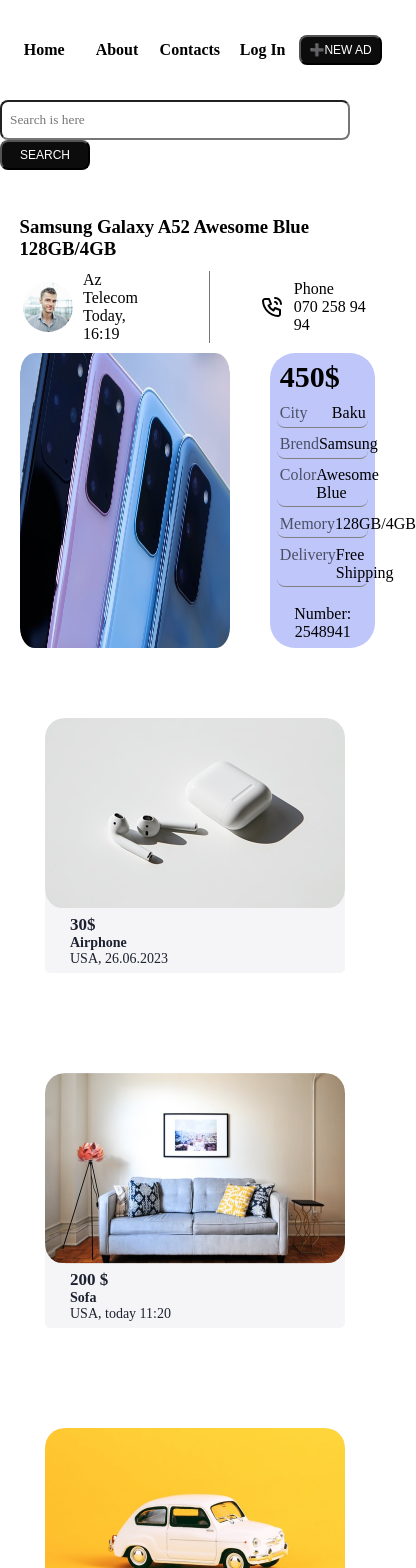
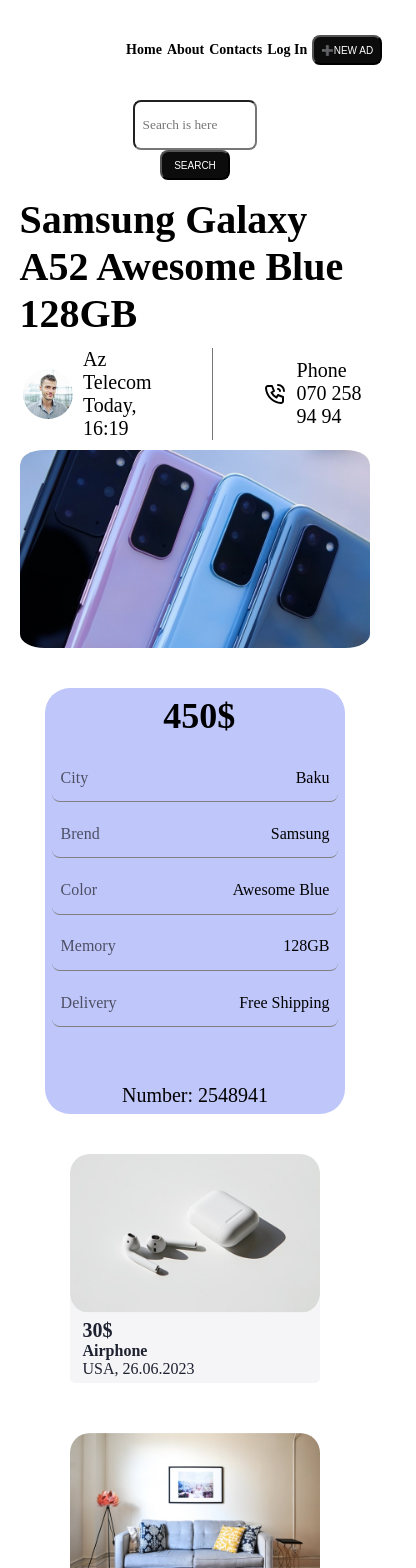
Before and after one commit to FidanGudratova/website, a React (Create React App) app: page /product in a window 390 px wide. Shown: the top 1568 px of the page, 416 px wide, since content can reach past the window. Built offline with nearby package versions, Linux system fonts and the light colour scheme.

Commit message:
add media queries

```diff
--- a/src/Categories/Categories.css
+++ b/src/Categories/Categories.css
@@ -2,7 +2,7 @@
     display: flex;
     flex-wrap: wrap;
     justify-content: center;
-    margin-top: 30px;
+    margin-top: 40px;
     margin-bottom: 30px;
     gap: 20%;
 }
@@ -28,3 +28,19 @@
     font-weight: bold;
     color: rgba(0, 0, 0, 0.6);
 }
+@media screen and (min-width: 555px) {
+    span {
+        font-size: 36px !important;
+    }
+    .category {
+        width: 30%;
+    }
+}
+@media screen and (min-width: 1500px) {
+    span {
+        font-size: 50px !important;
+    }
+    .category {
+        width: 35%;
+    }
+}
--- a/src/Categories/Categories.js
+++ b/src/Categories/Categories.js
@@ -10,7 +10,7 @@
         categories: [
             {
                 img: catImg1,
-                categoryName: "Home & Garden"
+                categoryName: "Home"
             },
             {
                 img: catImg2,
--- a/src/ComponentsDiv/ComponentsDiv.css
+++ b/src/ComponentsDiv/ComponentsDiv.css
@@ -2,12 +2,15 @@
     display: flex;
     flex-wrap: wrap;
     justify-content: center;
+    width: 100%;
     margin-top: 20px;
     margin-bottom: 70px;
-    gap: 100px;
+    gap: 50px;
 }
 .complink {
-    width: 300px;
+    display: flex;
+    width: 20%;
+    height: 30%;
 }
 .component {
     display: flex;
@@ -17,6 +20,8 @@
     gap: 6px;
     border-radius: 20px 20px 5px 5px;
     background-color: #f5f5f7;
+    width: 100%;
+    height: 100%;
 }
 .component-img {
     width: 100%;
@@ -27,19 +32,48 @@
     width: 104%;
 }
 .component-spans {
-    width: 250px;
+    width: 90%;
     display: flex;
     flex-direction: column;
     justify-content: flex-start;
     padding-bottom: 2%;
 }
-.component-span {
-    font-size: 14px;
-    color: #1d2130;
-}
 .price-span {
-    font-size: 17px;
+    font-size: 32px !important;
     font-style: normal;
     font-weight: bold;
     color: #1d2130;
 }
+.component-span {
+    font-size: 28px !important;
+    color: #1d2130;
+}
+
+
+@media screen and (max-width: 1500px) {
+    .complink {
+        min-width: 220px;
+    }
+    .price-span {
+        font-size: 24px !important;
+    }
+    .component-span {
+        font-size: 20px !important;
+
+    }
+
+}
+
+@media screen and (max-width: 555px) {
+    .complink {
+        min-width: 250px;
+    }
+    .price-span {
+        font-size: 20px !important;
+    }
+    .component-span {
+        font-size: 16px !important;
+
+    }
+
+}
--- a/src/ComponentsDiv/ComponentsDiv.js
+++ b/src/ComponentsDiv/ComponentsDiv.js
@@ -106,7 +106,6 @@
                                         <span className="component-span"> <b> {item.componentName} </b></span>
                                         <span className="component-span">{item.date}</span>
                                     </div>
-
                                 </div>
                             </Link>
                         )
--- a/src/Footer/Footer.css
+++ b/src/Footer/Footer.css
@@ -59,7 +59,7 @@
 }
 .footer-divs {
     display: flex;
-    flex-wrap: wrap;
+    justify-content: center;
     padding-top: 1%;
     padding-bottom: 2%;
     gap: 50px;
@@ -72,7 +72,7 @@
 .footer-span-head {
     color: #c7c4c4;
     font-family: Averta;
-    font-size: 18px;
+    font-size: 36px !important;
     font-style: normal;
     font-weight: 600;
     margin-bottom: 4%;
@@ -80,7 +80,7 @@
 .footer-span {
     color: #aaa3a3;
     font-family: Averta;
-    font-size: 16px;
+    font-size: 32px !important;
     font-style: normal;
     font-weight: 400;
 }
@@ -94,3 +94,23 @@
     font-style: normal;
     font-weight: 400
 }
+
+@media screen and (max-width: 555px) {
+    .footer-divs {
+        flex-wrap: wrap;
+    }
+    .footer-div {
+        min-width: 300px;
+        align-items: center;
+    }
+
+}
+
+@media screen and (max-width: 1500px) {
+    .footer-span-head {
+        font-size: 30px !important;
+    }
+    .footer-span {
+        font-size: 26px !important;
+    }
+}
--- a/src/Header/Header.css
+++ b/src/Header/Header.css
@@ -5,25 +5,46 @@
     padding: 2%;
     width: 100%;
     height: 100px;
+    gap: 20px;
 }
 .navbar-span {
     display: flex;
     justify-content: center;
     align-items: center;
     font-family: Averta;
-    font-size: 16px;
+    font-size: 28px !important;
     font-style: normal;
     font-weight: 600;
-    width: 80px;
-    height: 40px;
 }
 .navbar-span:hover {
     cursor: pointer;
     text-decoration: underline;
     font-family: Averta;
     background-color: rgb(198, 201, 199);
-    font-size: 18px;
-    border-radius: 15px;
-    width: 90px;
-    height: 40px;
+    font-size: 30px !important;
+    border-radius: 10px;
+    font-weight: 600;
+    padding: 1%;
 }
+@media screen and (max-width: 1500px) {
+    header {
+        gap: 10px;
+    }
+    .navbar-span {
+        font-size: 20px !important ;
+    }
+    .navbar-span:hover {
+        font-size: 22px !important;
+    }
+}
+@media screen and (max-width: 555px) {
+    header {
+        gap: 5px;
+    }
+    .navbar-span {
+        font-size: 14px !important ;
+    }
+    .navbar-span:hover {
+        font-size: 16px !important;
+    }
+}
--- a/src/Main/Main.css
+++ b/src/Main/Main.css
@@ -25,37 +25,41 @@
 }
 h2 {
     text-align: center;
-    font-size: 40px;
-    color: rgba(17, 11, 11, 0.8);
+    font-size: 60px;
+    color: rgba(97, 64, 64, 0.8);
     font-family: Averta;
 }
-p {
+.paragraphh {
     text-align: center;
     font-family: Averta;
     font-style: normal;
     font-weight: 600;
     color: #2f3138;
+    font-size: 28px;
 }
 .searchbar {
     display: flex;
     flex-wrap: wrap;
     align-items: center;
+    justify-content: center;
     margin-bottom: -4%;
+    width: 100%;
+    padding: 0% 30%;
 }
 .input-search {
     border-radius: 8px;
-    width: 350px;
-    height: 40px;
+    width: 80%;
+    height: 50px;
     padding-left: 8px;
     color: #464747;
 }
 .search-button {
     padding: 5px;
     border-radius: 8px;
-    width: 90px;
-    height: 30px;
+    width: 120px;
+    height: 40px;
     font-family: Arial, Helvetica, sans-serif;
-    font-size: 12px;
+    font-size: 14px;
     color: white;
     background-color: #0c0c0c;
 }
@@ -64,6 +68,46 @@
     background-color: rgb(76, 81, 82);
     color: rgb(252, 252, 252);
     font-family: Arial, Helvetica, sans-serif;
-    font-size: 13px;
+    font-size: 16px;
     font-weight: bold;
 }
+
+@media screen and (max-width: 1500px) {
+    section {
+        gap: 30px;
+    }
+    h2 {
+        font-size: 40px;
+    }
+    .paragraphh {
+        font-size: 20px;
+    }
+    .search-button {
+        width: 100px;
+        height: 30px;
+        font-size: 12px;
+    }
+    .search-button:hover {
+        font-size: 14px;
+    }
+}
+
+@media screen and (max-width: 555px) {
+    section {
+        gap: 20px;
+    }
+    h2 {
+        font-size: 20px;
+    }
+    .paragraphh {
+        font-size: 12px;
+    }
+    .search-button {
+        width: 70px;
+        height: 30px;
+        font-size: 10px;
+    }
+    .search-button:hover {
+        font-size: 12px;
+    }
+}
--- a/src/Main/Main.js
+++ b/src/Main/Main.js
@@ -20,7 +20,7 @@
                         <h2>Buy and Sell anything you want with us</h2>
                     </div>
                     <div className="paragraph">
-                        <p>Lorem ipsum dolor sit amet, consetetur sadipscing elitr, sed diam nonumy eirmod tempor invidunt ut labore et dolore magna aliquyam erat.Lorem ipsum dolor sit amet, consetetur sadipscing elitr, sed diam nonumy eirmod tempor invidunt ut labore et dolore magna aliquyam erat.</p>
+                        <p className="paragraphh">Lorem ipsum dolor sit amet, consetetur sadipscing elitr, sed diam nonumy eirmod tempor invidunt ut labore et dolore magna aliquyam erat.Lorem ipsum dolor sit amet, consetetur sadipscing elitr, sed diam nonumy eirmod tempor invidunt ut labore et dolore magna aliquyam erat.</p>
                     </div>
                     <div className="searchbar">
                         <input className="input-search" type='text' placeholder='Search is here'></input>
--- a/src/Product/Product.css
+++ b/src/Product/Product.css
@@ -37,9 +37,9 @@
 
 .product-body-div {
     display: flex;
+    flex-wrap: wrap;
     justify-content: space-between;
     padding-top: 3%;
-    gap: 40px;
 }
 
 .product-img {
@@ -50,6 +50,7 @@
     display: flex;
     flex-direction: column;
     width: 30%;
+    justify-content: space-between;
     border-radius: 25px;
     background-color: #bfc6fa;
     padding: 2%;
@@ -57,7 +58,7 @@
  .product-price {
     display: flex;
     font-weight: bold;
-    font-size: 30px;
+    font-size: 50px;
     padding-left: 3%;
 
 }
@@ -74,13 +75,78 @@
     padding-bottom: 5%;
     border-bottom: 1px solid grey;
     border-radius: 8px;
+    gap: 10px;
+}
+.query {
+    display: flex;
+    justify-content: flex-start;
+    color: rgba( 0, 0, 0, 0.6);
+}
+.ans {
+    display: flex;
+    justify-content: flex-end;
+    text-align: end
+}
+.ads-number {
+    text-align: center;
+}
+.product-name-tel {
+    font-size: 60px;
+    font-weight: bold;
+    text-align: start;
+}
+span {
+    font-size: 30px;
+}
+@media screen and (max-width: 555px) {
+    .product-name-tel {
+        font-size: 14px;
+    }
+    span {
+        font-size: 10px;
+    }
+    .product-price {
+        justify-content: center;
+        font-size: 12px;
+    }
+    .product-body-div {
+        flex-direction: column;
+        align-items: center;
+        gap: 10px;
+    }
+    .product-img {
+       min-width: 350px !important;
+    }
+    .product-info-card {
+        min-width: 300px !important;
+    }
+  }
+
+@media screen and (max-width: 1500px) {
+    .product-body-div {
+        justify-content: center;
+        gap:  40px;
+    }
+    .product-img {
+        min-width: 550px;
+    }
+    .product-info-card {
+        min-width: 400px;
+    }
+    .product-name-tel {
+        font-size: 40px;
+    }
+    span {
+        font-size: 20px;
+    }
+    .ans {
+        font-size: 16px;
+    }
+    .query {
+        font-size: 16px;
+    }
+    .product-price {
+        font-size: 36px;
+    }
 
 }
-.query {
-    color: rgba( 0, 0, 0, 0.6);
-}
-
-.ads-number {
-    text-align: center;
-
-}
--- a/src/Product/Product.js
+++ b/src/Product/Product.js
@@ -26,7 +26,7 @@
                     </div>
                     <div className='product'>
 
-                        <h3> Samsung Galaxy A52 Awesome Blue 128GB/4GB</h3>
+                        <p className="product-name-tel"> Samsung Galaxy A52 Awesome Blue 128GB</p>
                         <div className="product-header-div">
                             <div className="product-contact">
                                 <img className="product-contact-img" src={contactImg} alt="contact" />
@@ -62,7 +62,7 @@
                                     </div>
                                     <div className="product-details-part">
                                         <span className="query">Memory</span>
-                                        <span className="ans">128GB/4GB</span>
+                                        <span className="ans">128GB</span>
                                     </div>
                                     <div className="product-details-part">
                                         <span className="query">Delivery</span>
```
Also changed, not shown: src/Pros/Pros.css (+34 -4 lines).
